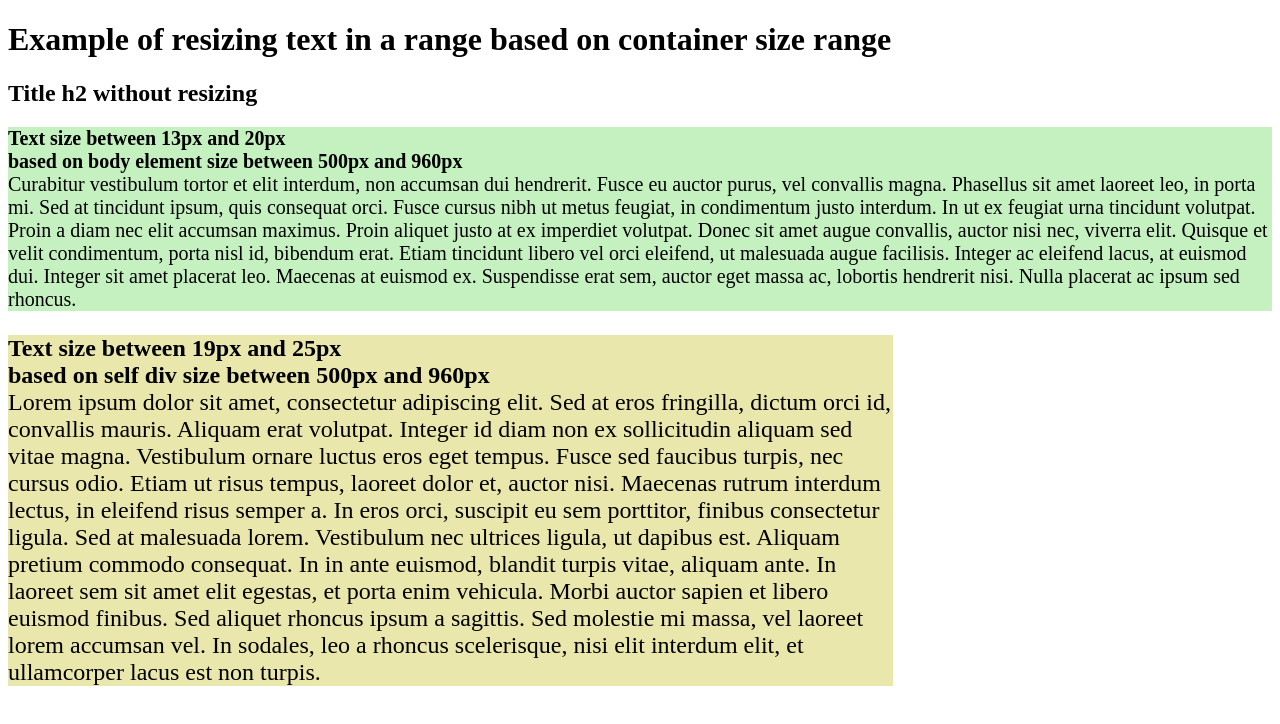
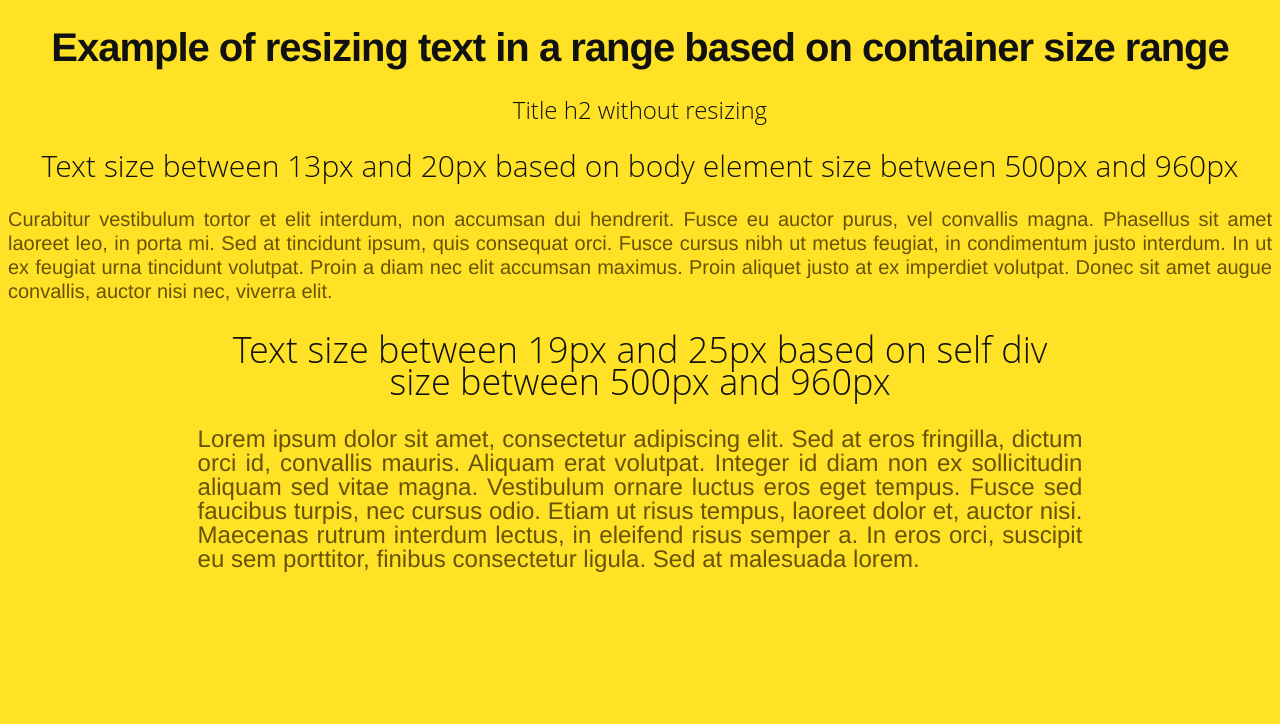
Before and after one commit to domenicomonaco/sandbox-html-js-css, a plain HTML site: page text-resize-in-range-of-text-and-screen/src/index.html in a window 1280 px wide. Drawn offline with nearby package versions, Linux system fonts and the light colour scheme.

Commit message:
update fix css more cool

```diff
--- a/text-resize-in-range-of-text-and-screen/src/css/main.css
+++ b/text-resize-in-range-of-text-and-screen/src/css/main.css
@@ -5,11 +5,26 @@
  * @required jQuery
  */
 
-#size-1{
-    background: #c5f1c1;
+
+
+body{
+    background: #ffe226;
+    text-align: center;
 }
+h1 { color: #111; font-family: 'Helvetica Neue', sans-serif;
+    font-size: 40px;
+    font-weight: bold;
+    letter-spacing: -1px; line-height: 1;
+    text-align: center; }
+
+h2 { color: #111; font-family: 'Open Sans', sans-serif; font-weight: 300; line-height: 32px; text-align: center; }
+
+p { color: #685206; font-family: 'Helvetica Neue', sans-serif;line-height: 24px; margin: 0 0 24px; text-align: justify; text-justify: inter-word; }
+
+#size-1{ }
 
 #size-2{
-    background: #eae7ad;
     width: 70%;
+    float: none;
+    margin: 0 auto;
 }
--- a/text-resize-in-range-of-text-and-screen/src/index.html
+++ b/text-resize-in-range-of-text-and-screen/src/index.html
@@ -24,22 +24,17 @@
 <!-- Add your site or application content here -->
 <h2>Title h2 without resizing</h2>
 
-        <p id="size-1">
-            <b>Text size between 13px and 20px <br /> based on body element size between 500px and 960px </b>
-            <br />
-            Curabitur vestibulum tortor et elit interdum, non accumsan dui hendrerit. Fusce eu auctor purus, vel convallis magna. Phasellus sit amet laoreet leo, in porta mi. Sed at tincidunt ipsum, quis consequat orci. Fusce cursus nibh ut metus feugiat, in condimentum justo interdum. In ut ex feugiat urna tincidunt volutpat. Proin a diam nec elit accumsan maximus. Proin aliquet justo at ex imperdiet volutpat. Donec sit amet augue convallis, auctor nisi nec, viverra elit.
-            Quisque et velit condimentum, porta nisl id, bibendum erat. Etiam tincidunt libero vel orci eleifend, ut malesuada augue facilisis. Integer ac eleifend lacus, at euismod dui. Integer sit amet placerat leo. Maecenas at euismod ex. Suspendisse erat sem, auctor eget massa ac, lobortis hendrerit nisi. Nulla placerat ac ipsum sed rhoncus.
-        </p>
+<div id="size-1">
+    <h2>Text size between 13px and 20px based on body element size between 500px and 960px </h2>
+    <p>Curabitur vestibulum tortor et elit interdum, non accumsan dui hendrerit. Fusce eu auctor purus, vel convallis magna. Phasellus sit amet laoreet leo, in porta mi. Sed at tincidunt ipsum, quis consequat orci. Fusce cursus nibh ut metus feugiat, in condimentum justo interdum. In ut ex feugiat urna tincidunt volutpat. Proin a diam nec elit accumsan maximus. Proin aliquet justo at ex imperdiet volutpat. Donec sit amet augue convallis, auctor nisi nec, viverra elit.</p>
+</div>
 
-        <p id="size-2">
-            <b>Text size between 19px and 25px <br /> based on self div size between 500px and 960px </b>
-            <br />
-            Lorem ipsum dolor sit amet, consectetur adipiscing elit. Sed at eros fringilla, dictum orci id, convallis mauris. Aliquam erat volutpat. Integer id diam non ex sollicitudin aliquam sed vitae magna. Vestibulum ornare luctus eros eget tempus. Fusce sed faucibus turpis, nec cursus odio. Etiam ut risus tempus, laoreet dolor et, auctor nisi. Maecenas rutrum interdum lectus, in eleifend risus semper a. In eros orci, suscipit eu sem porttitor, finibus consectetur ligula. Sed at malesuada lorem.
-            Vestibulum nec ultrices ligula, ut dapibus est. Aliquam pretium commodo consequat. In in ante euismod, blandit turpis vitae, aliquam ante. In laoreet sem sit amet elit egestas, et porta enim vehicula. Morbi auctor sapien et libero euismod finibus. Sed aliquet rhoncus ipsum a sagittis. Sed molestie mi massa, vel laoreet lorem accumsan vel. In sodales, leo a rhoncus scelerisque, nisi elit interdum elit, et ullamcorper lacus est non turpis.
-        </p>
+<div id="size-2">
+    <h2>Text size between 19px and 25px based on self div size between 500px and 960px </h2>
+    <p>Lorem ipsum dolor sit amet, consectetur adipiscing elit. Sed at eros fringilla, dictum orci id, convallis mauris. Aliquam erat volutpat. Integer id diam non ex sollicitudin aliquam sed vitae magna. Vestibulum ornare luctus eros eget tempus. Fusce sed faucibus turpis, nec cursus odio. Etiam ut risus tempus, laoreet dolor et, auctor nisi. Maecenas rutrum interdum lectus, in eleifend risus semper a. In eros orci, suscipit eu sem porttitor, finibus consectetur ligula. Sed at malesuada lorem.</p>
+</div>
 
 <script src="http://ajax.googleapis.com/ajax/libs/jquery/1.9.1/jquery.js"></script>
-        <script>window.jQuery || document.write('<script src="http://ajax.googleapis.com/ajax/libs/jquery/1.9.1/jquery.js"><\/script>')</script>
 
 <script src="js/main.js"></script>
 
```
Lines whose indentation alone changed are shown as unchanged.
